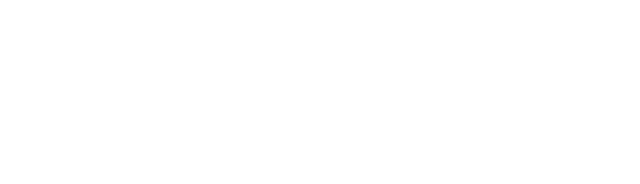
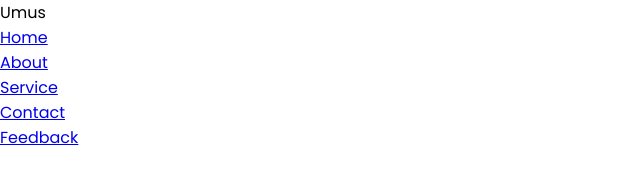
Before and after one commit to moman01/Responsive-hambarger-menu, a plain HTML site: page index.html in a window 1280 px wide. Shown: the whole page, without its empty margins (0-640 px from the left). Drawn offline with Linux system fonts and the light colour scheme.

Commit message:
abro debro

```diff
--- a/index.html
+++ b/index.html
@@ -7,6 +7,15 @@
     <link rel="stylesheet" href="./style.css">
 </head>
 <body>
-
+   <nav>
+    <label class="logo">Umus</label>
+    <ul>
+        <li><a href="#">Home</a></li>
+        <li><a href="#">About</a></li>
+        <li><a href="#">Service</a></li>
+        <li><a href="#">Contact</a></li>
+        <li><a href="#">Feedback</a></li>
+    </ul>
+   </nav>
 </body>
 </html>
--- a/style.css
+++ b/style.css
@@ -0,0 +1,8 @@
+@import url('https://fonts.googleapis.com/css2?family=Poppins:ital,wght@0,100;0,200;0,300;0,400;0,500;0,600;0,700;0,800;0,900;1,100;1,200;1,300;1,400;1,500;1,600;1,700;1,800;1,900&display=swap');
+
+*{
+    margin: 0;
+    padding: 0;
+    box-sizing: border-box;
+    font-family: "Poppins", sans-serif;
+}
```
